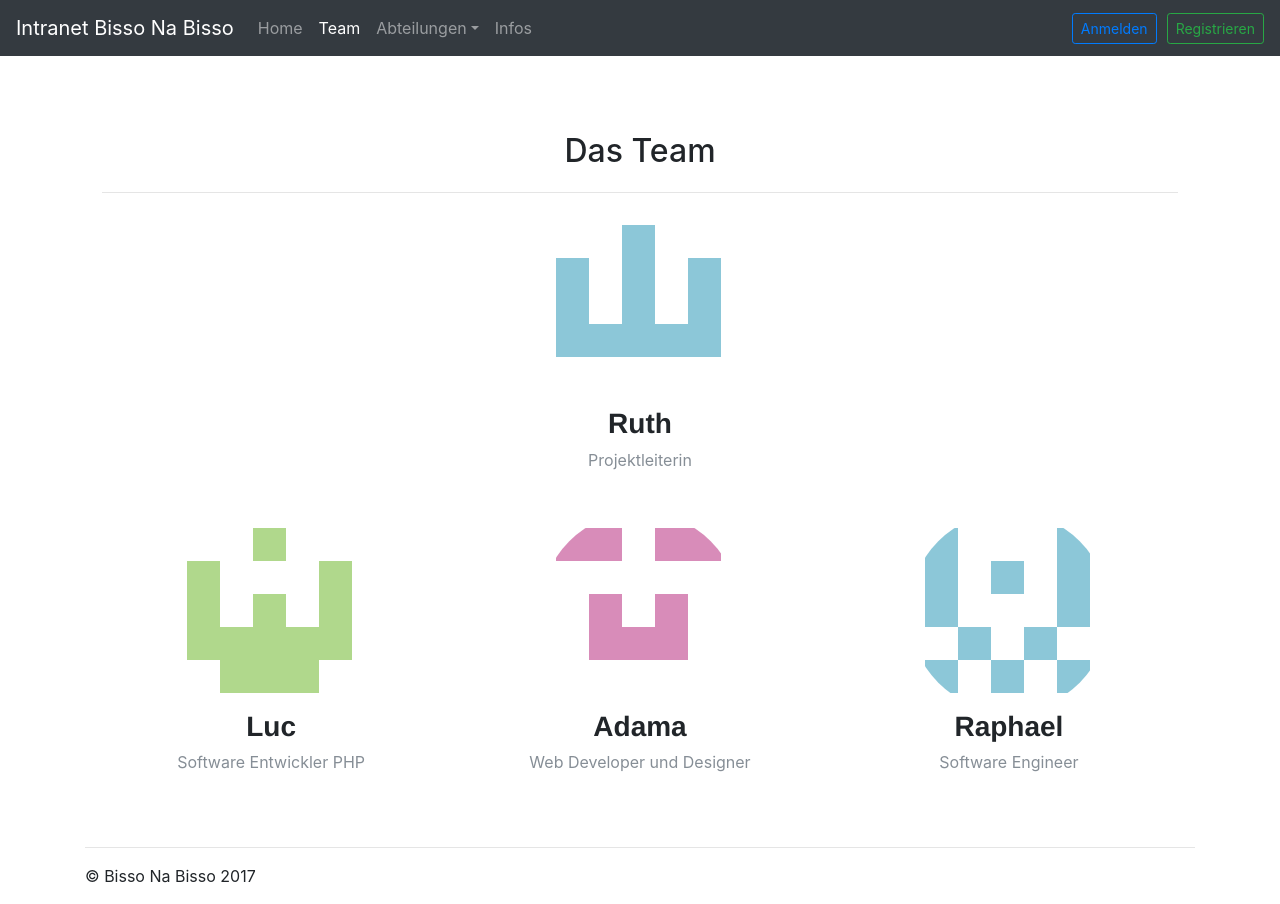
After one commit to ngaxavi/Intranet, a PHP site: page /team.php in a window 1280 px wide. The commit adds this page. Run offline with PHP 8.4, Linux system fonts and the light colour scheme; some libraries are stand-ins or nearby versions.

Commit message:
add infos and team pages

```diff
--- a/index.php
+++ b/index.php
@@ -7,11 +7,11 @@
   <div class="container">
     <h1 class="display-3"> Praxis Biso Na Biso</h1>
     <p>
-      Das ist das Intranet der Praxis Biso Na Biso. Alle Geräte, die sich in verschiedenen Abtelungen befinden
+      Das ist das Intranet der Praxis Biso Na Biso. Alle Geräte, die sich in verschiedenen Abteilungen befinden
       werden hier registriert und aufgelistet.
     </p>
     <p>
-      <a class="btn btn-primary btn-lg" href="#" role="button">Mehr Infos &raquo;</a>
+      <a class="btn btn-primary btn-lg" href="infos.php" role="button">Mehr Infos &raquo;</a>
     </p>
   </div>
 </div>
--- a/src/css/main.css
+++ b/src/css/main.css
@@ -15,6 +15,11 @@ body {
   padding: 1.5%;
   margin-top: 20px;
   border: none;
+}
+
+h3 {
+  font-weight: 700;
+  font-family: Montserrat,'Helvetica Neue',Helvetica,Arial,sans-serif;
 }
 
 .navbar-login {
--- a/src/templates/header.php
+++ b/src/templates/header.php
@@ -30,11 +30,11 @@
       </button>
       <div class="collapse navbar-collapse" id="navbarCollapse">
         <ul class="navbar-nav mr-auto">
-          <li class="nav-item active">
+          <li class="nav-item <?php echo ($_SERVER['PHP_SELF'] == "/index.php" ? "active" : "");?>">
             <a class="nav-link" href="../../index.php">Home</a>
           </li>
-          <li class="nav-item">
-            <a class="nav-link" href="#">Team</a>
+          <li class="nav-item <?php echo ($_SERVER['PHP_SELF'] == "/team.php" ? "active" : "");?>">
+            <a class="nav-link" href="../../team.php">Team</a>
           </li>
           <li class="nav-item dropdown">
           <a class="nav-link dropdown-toggle"  id="dropdown01" data-toggle="dropdown" aria-haspopup="true" aria-expanded="false">Abteilungen</a>
@@ -46,8 +46,8 @@
             <a class="dropdown-item" href="#">CT</a>
           </div>
         </li>
-        <li class="nav-item">
-          <a class="nav-link" href="#">Infos</a>
+        <li class="nav-item <?php echo ($_SERVER['PHP_SELF'] == "/infos.php" ? "active" : "");?>">
+          <a class="nav-link" href="../../infos.php">Infos</a>
         </li>
         </ul>
         <?php if (!isset($_SESSION['username'])) { ?>
--- /dev/null
+++ b/team.php
@@ -0,0 +1,44 @@
+
+<?php
+    include "src/templates/header.php";
+?>
+
+<div class="container tall">
+<div class="card my-card">
+<div class="row">
+        <div class="col-lg-12">
+          <h2 class="my-4 text-center">Das Team</h2>
+          <hr>
+        </div>
+        <div class="col-lg-4 col-sm-6 text-center mb-4">
+        </div>
+        <div class="col-lg-4 col-sm-6 text-center mb-4">
+          <img class="rounded-circle img-fluid d-block mx-auto" src="src/images/ruth.png" alt="">
+          <h3>Ruth</h3>
+          <p class="text-muted">Projektleiterin</p>
+        </div>
+        <div class="col-lg-4 col-sm-6 text-center mb-4">
+        </div>
+        <div class="col-lg-4 col-sm-6 text-center mb-4">
+          <img class="rounded-circle img-fluid d-block mx-auto" src="src/images/luc.png" alt="">
+          <h3>Luc</h3>
+          <p class="text-muted">Software Entwickler PHP</p>
+        </div>
+        <div class="col-lg-4 col-sm-6 text-center mb-4">
+          <img class="rounded-circle img-fluid d-block mx-auto" src="src/images/adamou.png" alt="">
+          <h3>Adama</h3>
+          <p class="text-muted">Web Developer und Designer</p>
+        </div>
+        <div class="col-lg-4 col-sm-6 text-center mb-4">
+          <img class="rounded-circle img-fluid d-block mx-auto" src="src/images/raphael.png" alt="">
+          <h3>Raphael</h3>
+          <p class="text-muted">Software Engineer</p>
+        </div>
+      </div>
+
+    </div>
+<?php
+    include_once "src/templates/footer.php";
+?>
+</div>
+</div>
```
Also changed, not shown: infos.php (added, +29 -0 lines), src/sql/users.sql (added, +10 -0 lines), src/images/adamou.png (added), src/images/luc.png (added), src/images/raphael.png (added), src/images/ruth.png (added).
